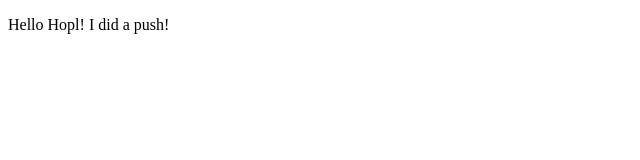
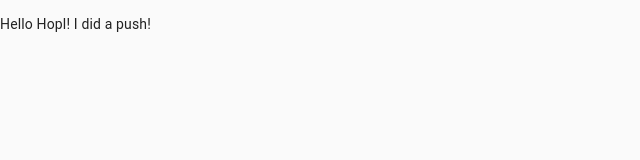
Before and after one commit to Pros0/hopl, a Next.js app in the folder app/: page / in a window 1280 px wide. Shown: the top 160 px of the page, without its empty margins (0-640 px from the left). Built offline with nearby package versions, Linux system fonts and the light colour scheme.

Commit message:
Basic theme provider setup

```diff
--- a/app/pages/_app.js
+++ b/app/pages/_app.js
@@ -1,7 +1,17 @@
 import React from 'react';
 import App from 'next/app';
+import { ThemeProvider as MuiThemeProvider } from '@material-ui/core/styles';
+import { ThemeProvider } from 'styled-components';
+import CssBaseline from '@material-ui/core/CssBaseline';
+
+import originalTheme from '../theme/theme';
+import GlobalBodyHeightStyle from '../theme/globalBodyHeightStyle';
 
 export default class HoplApp extends App {
+  state = {
+    theme: originalTheme,
+  };
+
   static async getInitialProps({ Component, ctx }) {
     let pageProps = {};
 
@@ -13,8 +23,23 @@ export default class HoplApp extends App {
   }
 
   render() {
+    const { theme } = this.state;
     const { Component, pageProps } = this.props;
 
-    return <Component {...pageProps} />;
+    return (
+      <MuiThemeProvider theme={theme}>
+        <ThemeProvider theme={theme}>
+          <>
+            <CssBaseline />
+            <GlobalBodyHeightStyle
+              mergeWithTheme={(toMerge) => {
+                this.setState({ theme: { ...theme, ...toMerge } });
+              }}
+            />
+            <Component {...pageProps} />
+          </>
+        </ThemeProvider>
+      </MuiThemeProvider>
+    );
   }
 }
--- a/app/pages/_document.js
+++ b/app/pages/_document.js
@@ -1,10 +1,7 @@
 import React from 'react';
 import Document from 'next/document';
 import Head from 'next/head';
-import {
-  ServerStyleSheet as StyledComponentSheets,
-  ThemeProvider,
-} from 'styled-components';
+import { ServerStyleSheet as StyledComponentSheets } from 'styled-components';
 import { ServerStyleSheets as MaterialUiServerStyleSheets } from '@material-ui/styles';
 
 export default class HoplDocument extends Document {
@@ -28,9 +25,7 @@ export default class HoplDocument extends Document {
                       content="width=device-width, initial-scale=1.0, maximum-scale=1.0, maximum-scale=1.0, user-scalable=no"
                     />
                   </Head>
-                  <ThemeProvider theme={{}}>
-                    <App {...props} />
-                  </ThemeProvider>
+                  <App {...props} />
                 </>,
               ),
             ),
--- /dev/null
+++ b/app/theme/globalBodyHeightStyle.js
@@ -0,0 +1,33 @@
+import React, { useEffect } from 'react';
+import { func } from 'prop-types';
+import { createGlobalStyle } from 'styled-components';
+
+const GlobalStyle = createGlobalStyle`
+  body, #__next {
+    min-height: ${({ theme, viewPortHeight }) =>
+      theme.viewPortHeight || viewPortHeight || '100vh'};
+    height: auto;
+  }
+`;
+
+const GlobalBodyHeightStyle = ({ mergeWithTheme }) => {
+  const calcHeightBasedOnWindow = () => {
+    const innerHeight = `calc(${window.innerHeight * 0.01}px * 100)`;
+    mergeWithTheme({ viewPortHeight: innerHeight });
+  };
+
+  useEffect(() => {
+    calcHeightBasedOnWindow();
+    window.addEventListener('resize', calcHeightBasedOnWindow);
+    return () => {
+      window.removeEventListener('resize', calcHeightBasedOnWindow);
+    };
+  }, []);
+  return <GlobalStyle />;
+};
+
+GlobalBodyHeightStyle.propTypes = {
+  mergeWithTheme: func,
+};
+
+export default GlobalBodyHeightStyle;
--- /dev/null
+++ b/app/theme/theme.js
@@ -0,0 +1,3 @@
+import { createMuiTheme } from '@material-ui/core/styles';
+
+export default createMuiTheme({});
```
